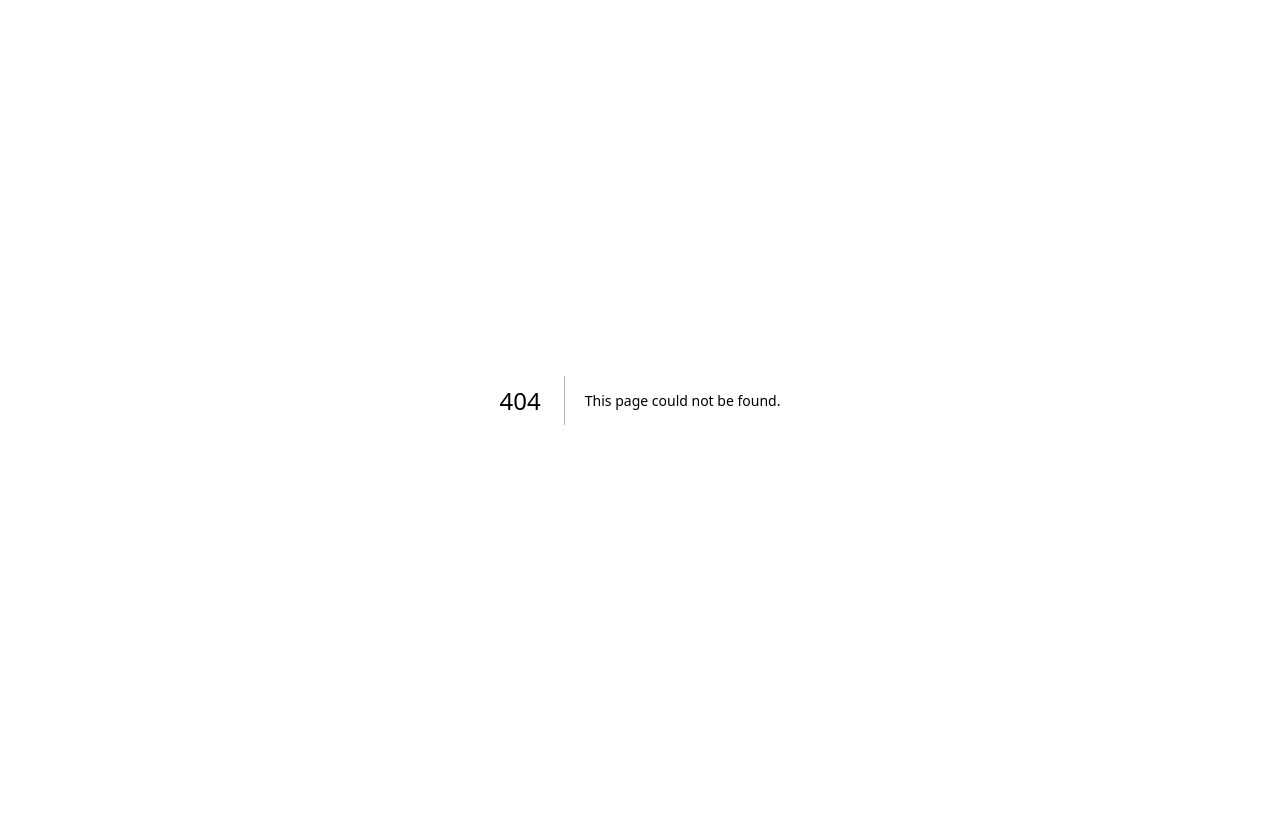
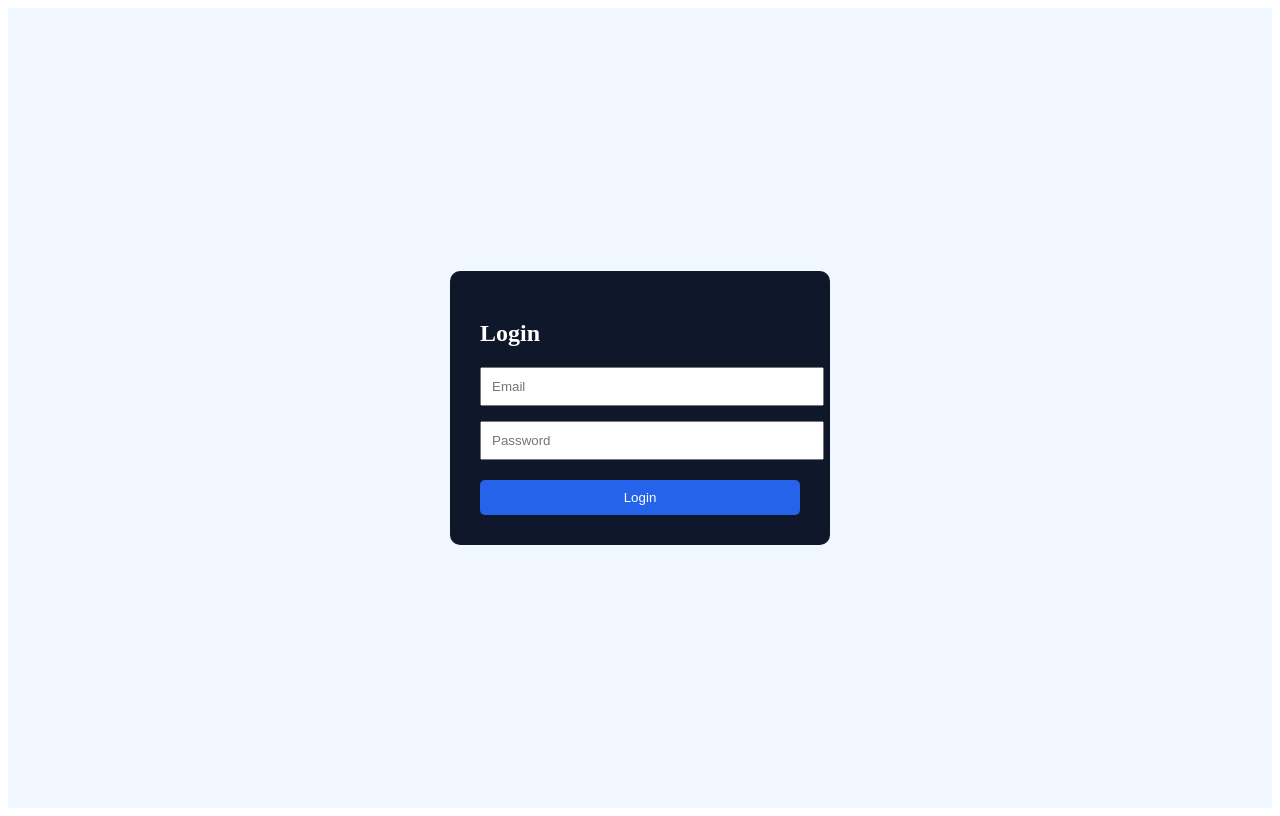
Before and after one commit to naspro-tech/naspro, a Next.js app: page /login in a window 1280 px wide. Before the commit this address had no page. Built offline with nearby package versions, Linux system fonts and the light colour scheme.

Commit message:
Create login.js

```diff
--- /dev/null
+++ b/pages/login.js
@@ -0,0 +1,110 @@
+import { useState } from "react";
+import { useRouter } from "next/router";
+
+export default function Login() {
+
+  const router = useRouter();
+
+  const [email, setEmail] = useState("");
+  const [password, setPassword] = useState("");
+
+  const handleLogin = async (e) => {
+
+    e.preventDefault();
+
+    const res = await fetch("/api/auth/login", {
+      method: "POST",
+      headers: {
+        "Content-Type":"application/json"
+      },
+      body: JSON.stringify({
+        email,
+        password
+      })
+    });
+
+    const data = await res.json();
+
+    if(data.success){
+
+      if(data.role === "admin"){
+        router.push("/admin");
+      } else {
+        router.push("/portal");
+      }
+
+    } else {
+      alert(data.message);
+    }
+
+  };
+
+  return (
+
+    <div style={{
+      display:"flex",
+      justifyContent:"center",
+      alignItems:"center",
+      height:"100vh",
+      background:"#f0f7ff"
+    }}>
+
+      <form
+        onSubmit={handleLogin}
+        style={{
+          background:"#0f172a",
+          color:"#fff",
+          padding:"30px",
+          borderRadius:"10px",
+          width:"320px"
+        }}
+      >
+
+        <h2 style={{marginBottom:"20px"}}>
+          Login
+        </h2>
+
+        <input
+          type="email"
+          placeholder="Email"
+          value={email}
+          onChange={(e)=>setEmail(e.target.value)}
+          style={{
+            width:"100%",
+            padding:"10px",
+            marginBottom:"15px"
+          }}
+        />
+
+        <input
+          type="password"
+          placeholder="Password"
+          value={password}
+          onChange={(e)=>setPassword(e.target.value)}
+          style={{
+            width:"100%",
+            padding:"10px",
+            marginBottom:"20px"
+          }}
+        />
+
+        <button
+          type="submit"
+          style={{
+            width:"100%",
+            padding:"10px",
+            background:"#2563eb",
+            color:"#fff",
+            border:"none",
+            borderRadius:"5px"
+          }}
+        >
+          Login
+        </button>
+
+      </form>
+
+    </div>
+
+  );
+            }
```
